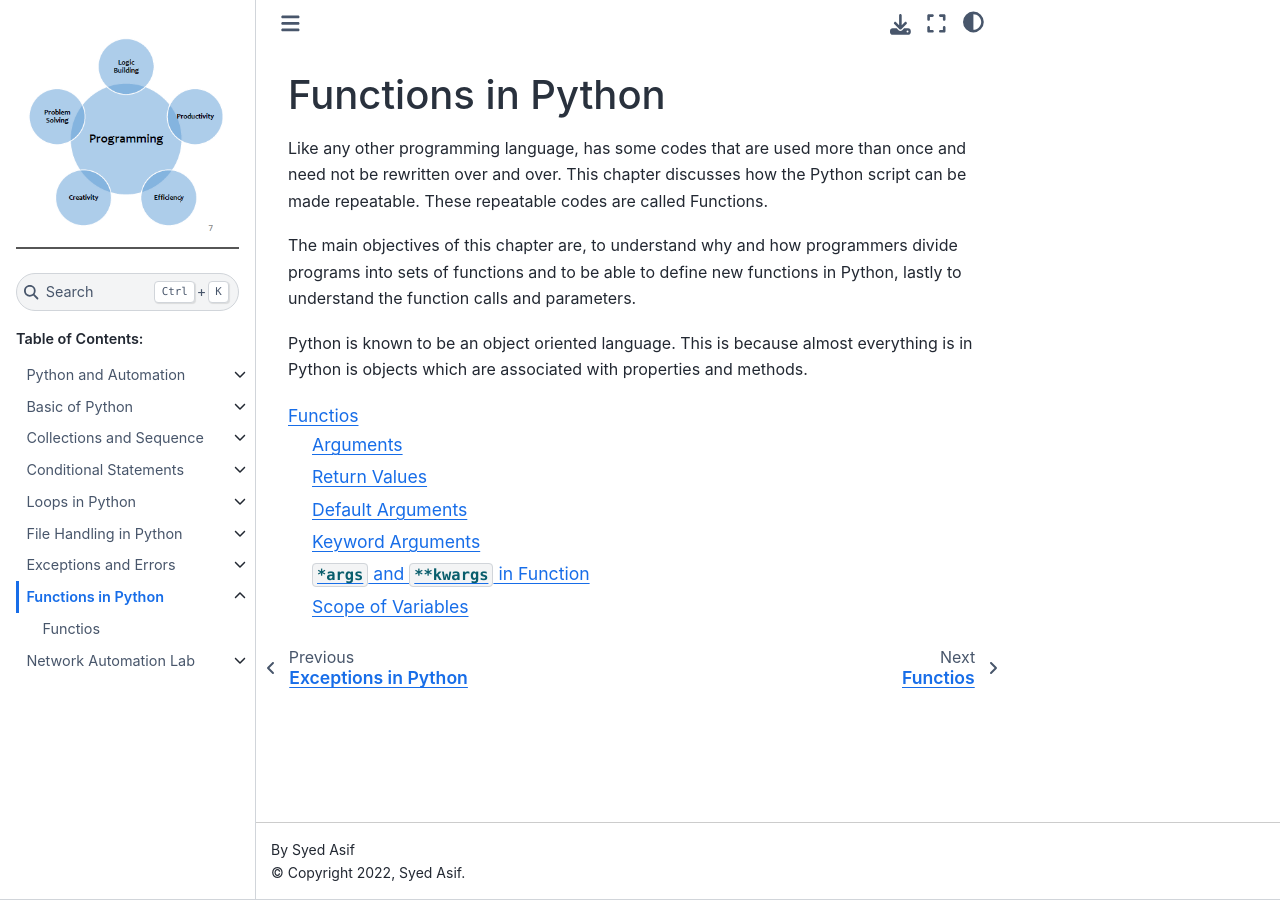
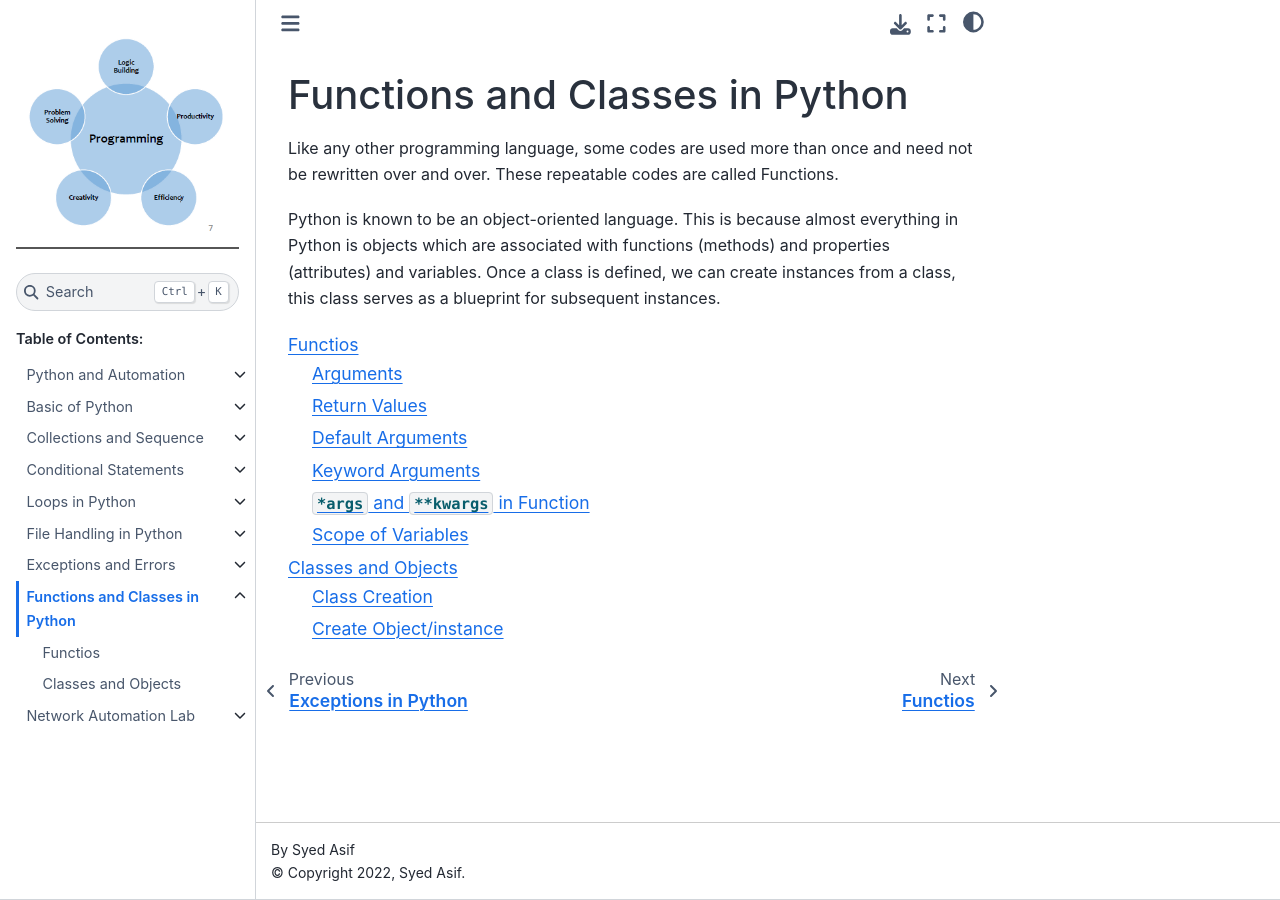
Before and after one commit to sydasif/python-book, a Sphinx documentation site: the page built from docs/source/08_function/index.md, in a window 1280 px wide. Built offline with Sphinx 7.4.7 and the Sphinx Book theme 1.1.4, drawn with Linux system fonts in a browser that asks for light colours.

Commit message:
Add class

````diff
--- a/docs/source/08_function/index.md
+++ b/docs/source/08_function/index.md
@@ -1,13 +1,12 @@
-# Functions in Python
+# Functions and Classes in Python
 
-Like any other programming language, has some codes that are used more than once and need not be rewritten over and over. This chapter discusses how the Python script can be made repeatable. These repeatable codes are called Functions.
+Like any other programming language, some codes are used more than once and need not be rewritten over and over. These repeatable codes are called Functions.
 
-The main objectives of this chapter are, to understand why and how programmers divide programs into sets of functions and to be able to define new functions in Python, lastly to understand the function calls and parameters.
-
-Python is known to be an object oriented language. This is because almost everything is in Python is objects which are associated with properties and methods.
+Python is known to be an object-oriented language. This is because almost everything in Python is objects which are associated with functions (methods) and properties (attributes) and variables. Once a class is defined, we can create instances from a class, this class serves as a blueprint for subsequent instances.
 
 ```{toctree}
 :maxdepth: 2
 
 01_function
+02_class
 ```
````
Also changed, not shown: docs/source/08_function/02_class.ipynb (added).
